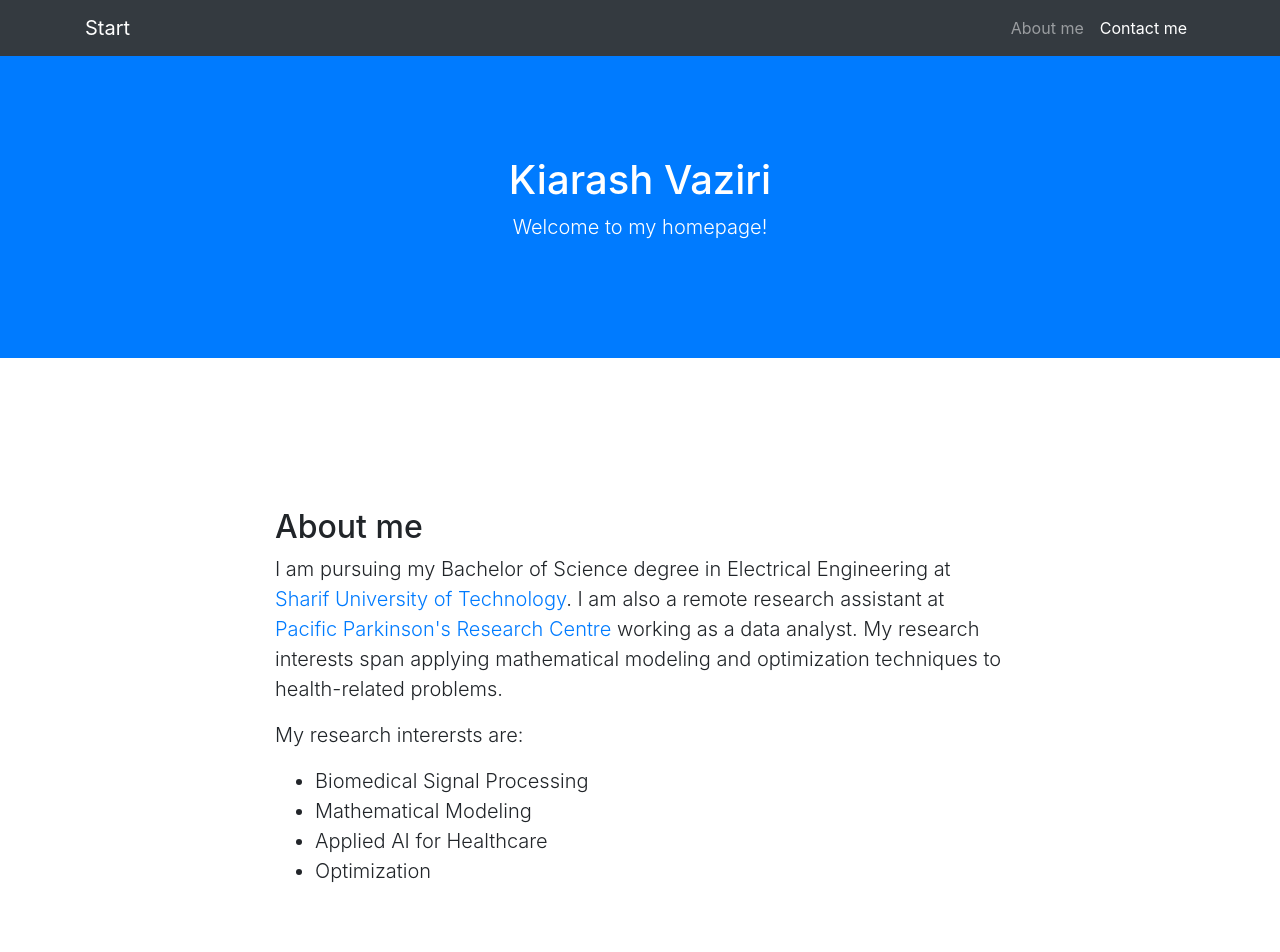
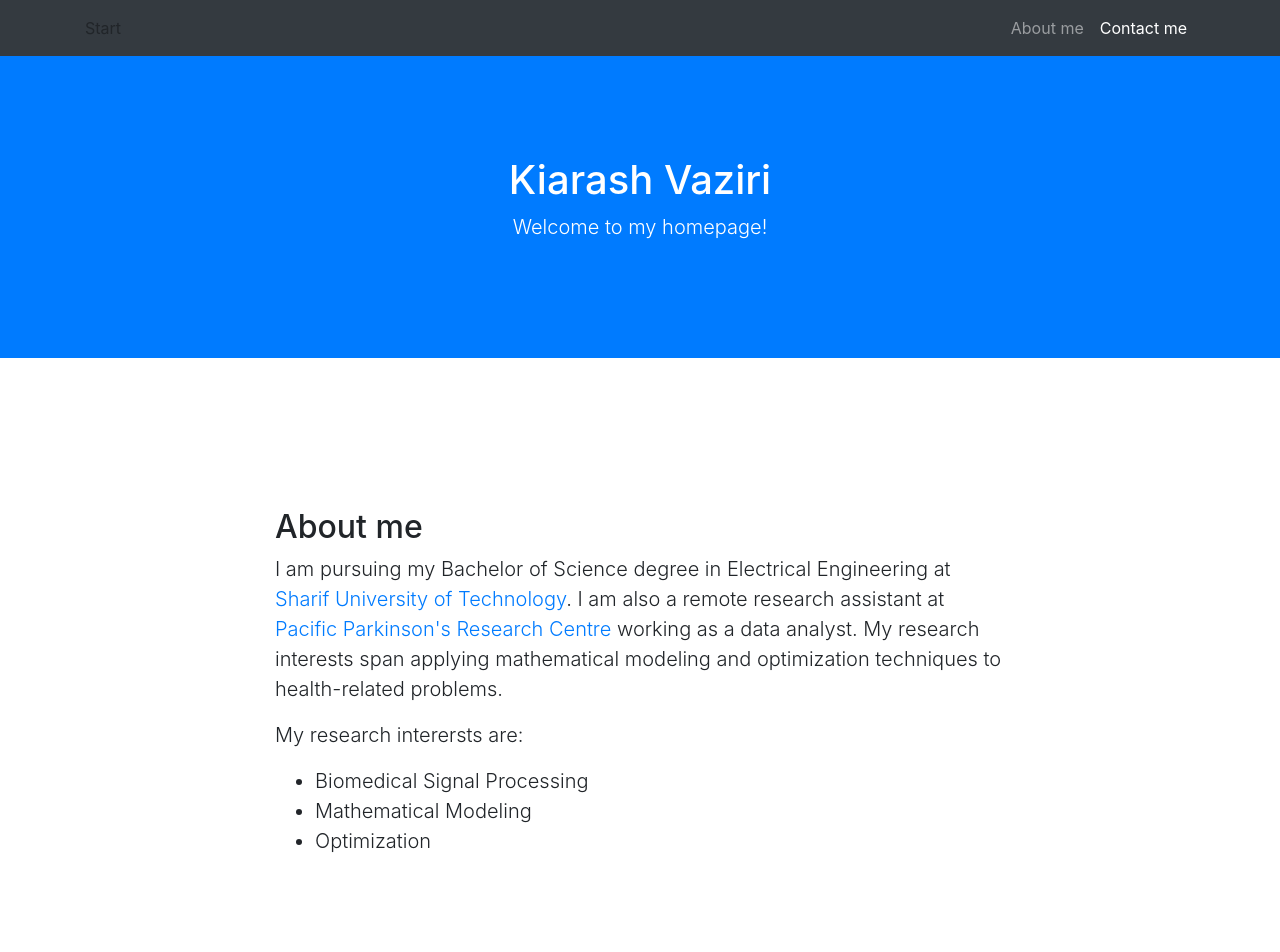
Before and after one commit to KiarashVaziri/kiarashvaziri.github.io, a website with bundled scripts: page index.html in a window 1280 px wide. Shown: the top 952 px of the page. Built offline with nearby package versions, Linux system fonts and the light colour scheme.

Commit message:
Update index.html

```diff
--- a/index.html
+++ b/index.html
@@ -22,7 +22,7 @@
 
   <!-- Navigation -->
   <nav class="navbar navbar-expand-lg navbar-dark bg-dark fixed-top" id="mainNav">
-    <div class="container">
+    <div class="container"
       <a class="navbar-brand js-scroll-trigger" href="#page-top">Start</a>
       <button class="navbar-toggler" type="button" data-toggle="collapse" data-target="#navbarResponsive" aria-controls="navbarResponsive" aria-expanded="false" aria-label="Toggle navigation">
         <span class="navbar-toggler-icon"></span>
@@ -58,7 +58,6 @@
           <ul class="lead">
             <li> Biomedical Signal Processing</li>
             <li> Mathematical Modeling</li>
-            <li> Applied AI for Healthcare</li>
             <li> Optimization</li>
           </ul>
         </div>
```
